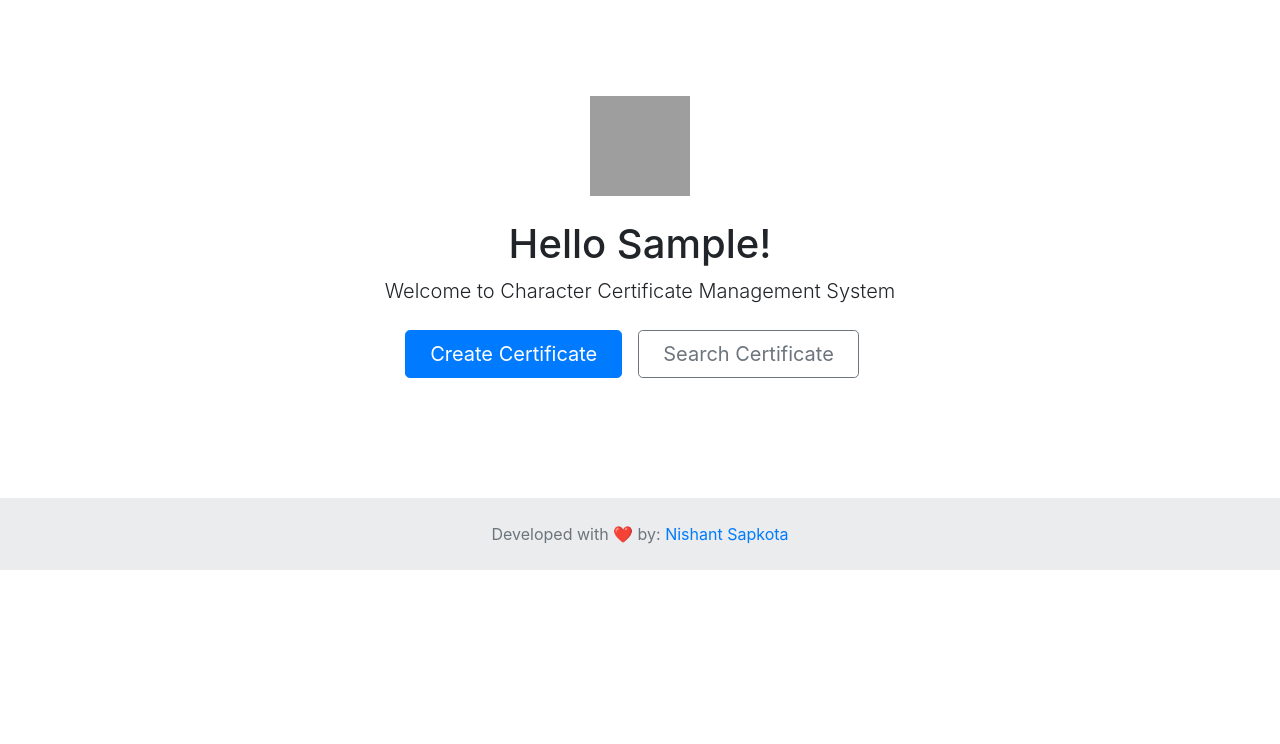
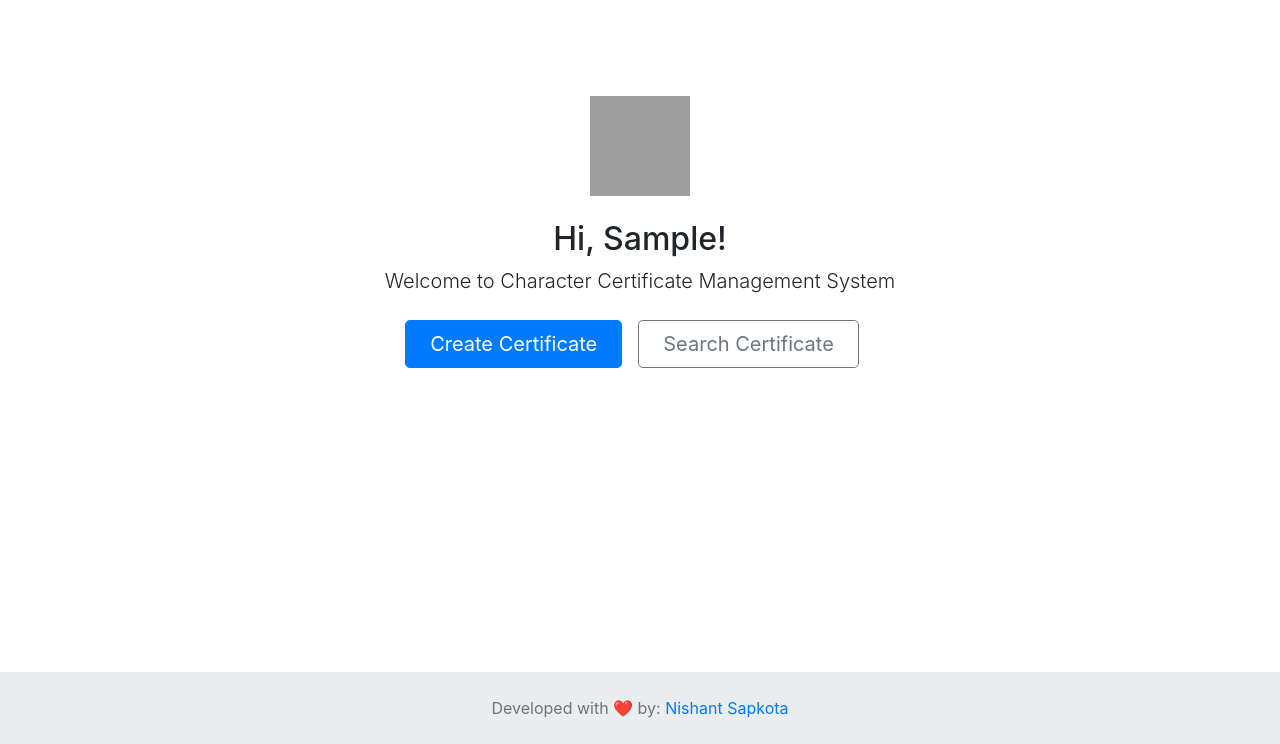
Before and after one commit to thenishantsapkota/CCMS, a Django app: page / in a window 1280 px wide. Shown: the part 56-800 px from the top of the page. Run offline with Django 4.2, Linux system fonts and the light colour scheme; the visitor is signed in with stand-in values (Sample User, id 1); some libraries are stand-ins or nearby versions; grey boxes are pictures that could not be loaded.

Commit message:
refactor: UI changes

```diff
--- a/web_app/templates/base.html
+++ b/web_app/templates/base.html
@@ -49,13 +49,5 @@
     alertify.success('{{message}}');
     </script>
      {% endfor %}
-     {% if 'login' not in request.path%}
-    <footer class="text-center text-lg-start bg-light text-muted mt-auto bottom ">
-      <div class="text-center p-4" style="background-color: rgba(0, 0, 0, 0.05);">
-        Developed with ❤️ by:
-        <a class="text-reset fw-bold" href="https://snishant.com.np">Nishant Sapkota</a>
-      </div>
-    </footer>
-    {% endif %}
 </body>
 </html>
--- a/web_app/templates/landing.html
+++ b/web_app/templates/landing.html
@@ -3,7 +3,7 @@
 {% block content %}
 <div class="px-4 py-5 my-5 text-center">
   <img class="d-block mx-auto mb-4" src="https://soe.mbman.edu.np/wp-content/uploads/2022/08/download-removebg-preview.png" alt="" width="100" height="100">
-  <h1 class="display-5 fw-bold">Hello {{request.user.username | capfirst}}!</h1>
+  <h2 class="display-5 fw-bold">Hi, {{request.user.username | capfirst}}!</h2>
   <div class="col-lg-6 mx-auto">
     <p class="lead mb-4">Welcome to Character Certificate Management System</p>
     <div class="d-grid gap-5 d-sm-flex justify-content-sm-center">
@@ -12,4 +12,12 @@
     </div>
   </div>
 </div>
+{% if 'login' not in request.path%}
+    <footer class="text-center text-lg-start bg-light text-muted mt-auto fixed-bottom ">
+      <div class="text-center p-4" style="background-color: rgba(0, 0, 0, 0.05);">
+        Developed with ❤️ by:
+        <a class="text-reset fw-bold" href="https://snishant.com.np">Nishant Sapkota</a>
+      </div>
+    </footer>
+    {% endif %}
 {% endblock %}
```
